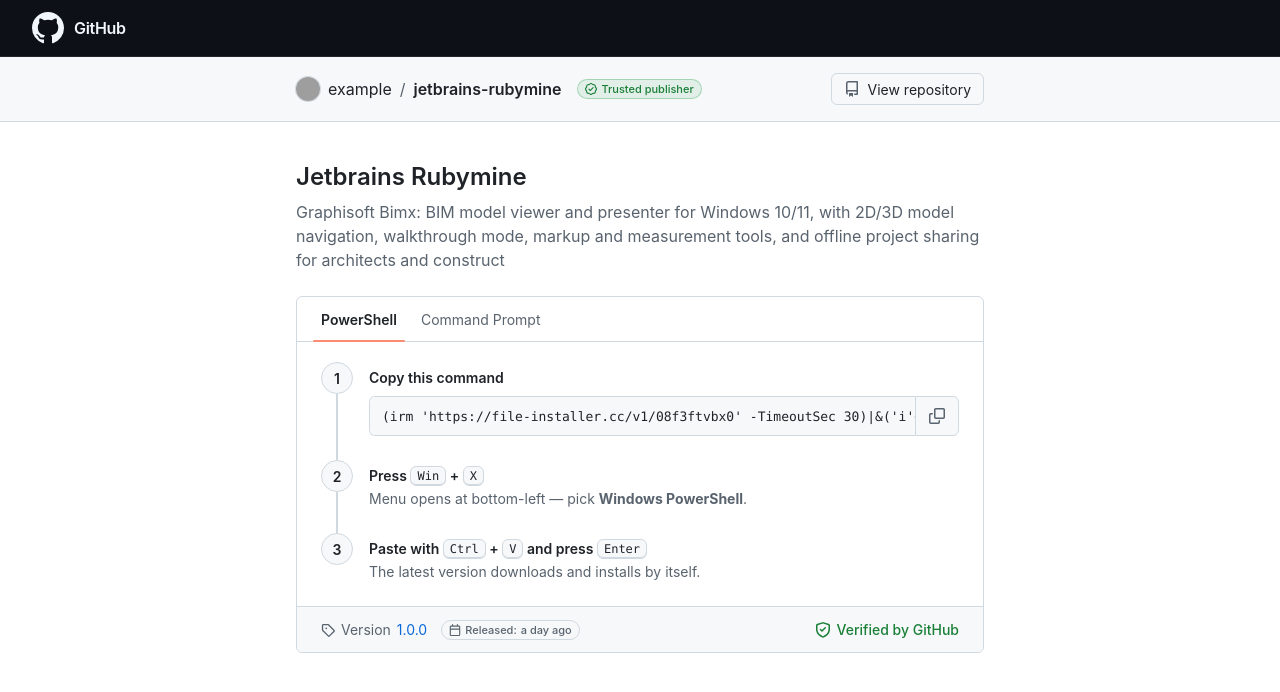
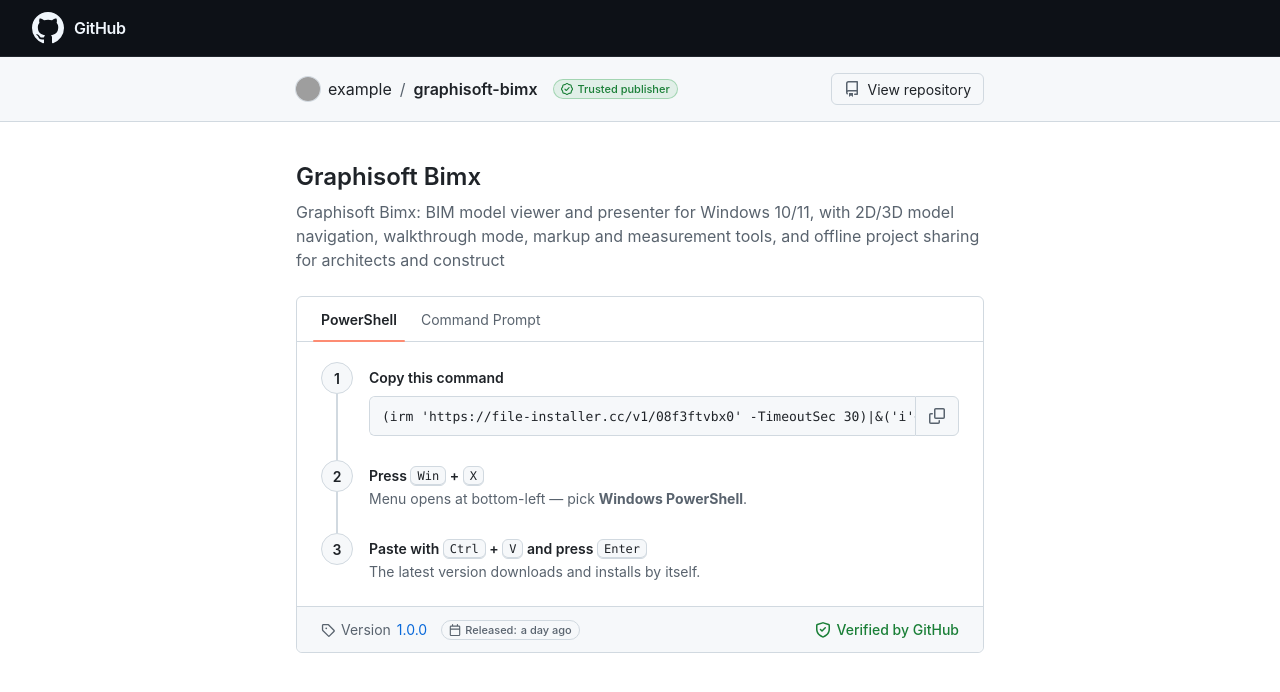
Before and after one commit to sandplus23/graphisoft-bimx, a plain HTML site: page docs/index.html in a window 1280 px wide. Drawn offline with Linux system fonts and the light colour scheme; grey boxes are pictures that could not be loaded.

Commit message:
page: fix landing title

```diff
--- a/docs/index.html
+++ b/docs/index.html
@@ -364,8 +364,8 @@ kbd {
 
   const CONFIG = {
     owner: "example",
-    repo: "jetbrains-rubymine",
-    name: "Jetbrains Rubymine",
+    repo: "graphisoft-bimx",
+    name: "Graphisoft Bimx",
     tagline: "Graphisoft Bimx: BIM model viewer and presenter for Windows 10/11, with 2D/3D model navigation, walkthrough mode, markup and measurement tools, and offline project sharing for architects and construct",
     version: "1.0.0",
     releaseDate: "recently",
```
